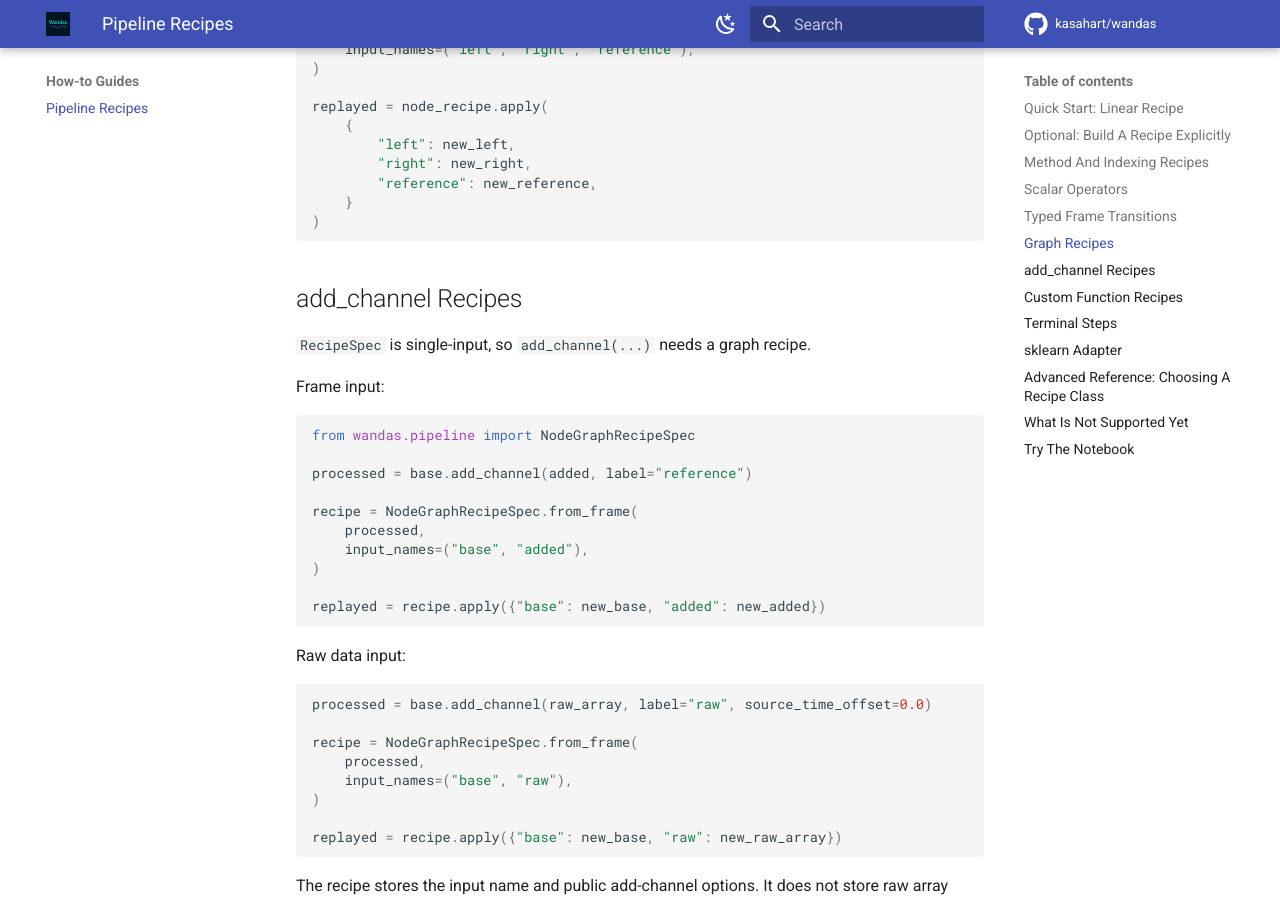
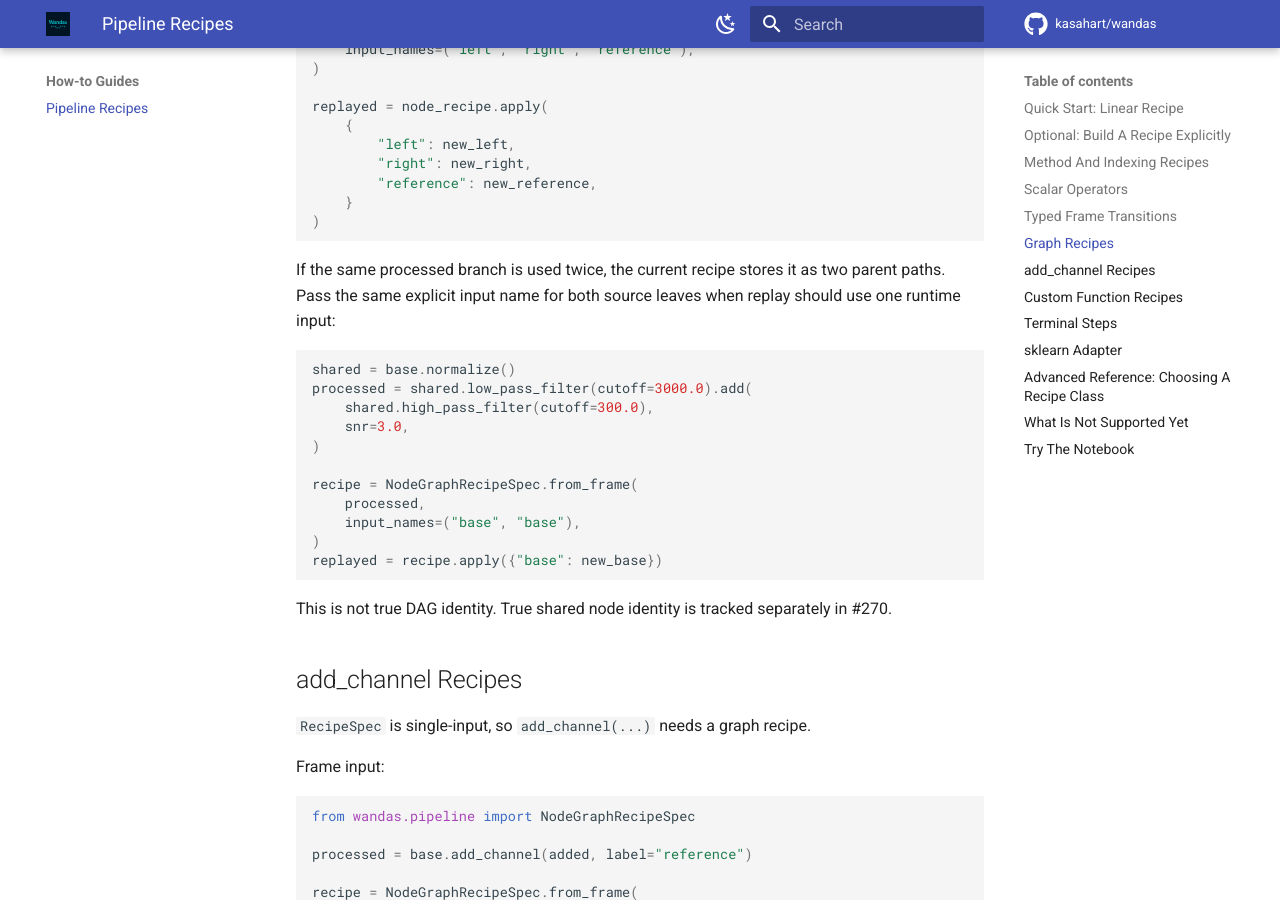
Before and after one commit to kasahart/wandas, an MkDocs documentation site: the page built from docs/src/how-to/pipeline-recipes.md, in a window 1280 px wide and 900 px high, scrolled down 3537 px. Built offline with MkDocs 1.6.1 and Material for MkDocs 9.7.7, drawn with Linux system fonts in a browser that asks for light colours; comment, search, counter and statistics services are not loaded.

Commit message:
[codex] Clarify Recipe DAG identity contract (#271)
* docs: design recipe DAG identity contract

* test: pin recipe shared branch graph contract

* docs: clarify recipe shared branch behavior

---------

Co-authored-by: Codex <codex@openai.com>

````diff
--- a/docs/src/how-to/pipeline-recipes.md
+++ b/docs/src/how-to/pipeline-recipes.md
@@ -159,6 +159,24 @@ replayed = node_recipe.apply(
     }
 )
 ```
+
+If the same processed branch is used twice, the current recipe stores it as two parent paths. Pass the same explicit input name for both source leaves when replay should use one runtime input:
+
+```python
+shared = base.normalize()
+processed = shared.low_pass_filter(cutoff=3000.0).add(
+    shared.high_pass_filter(cutoff=300.0),
+    snr=3.0,
+)
+
+recipe = NodeGraphRecipeSpec.from_frame(
+    processed,
+    input_names=("base", "base"),
+)
+replayed = recipe.apply({"base": new_base})
+```
+
+This is not true DAG identity. True shared node identity is tracked separately in #270.
 
 ## add_channel Recipes
 
````
Also changed, not shown: docs/src/explanation/pipeline-recipe-support-matrix.md (+2 -1 lines), docs/superpowers/specs/2026-07-05-recipe-dag-identity-contract-design.md (added, +138 -0 lines), 1 other file.
